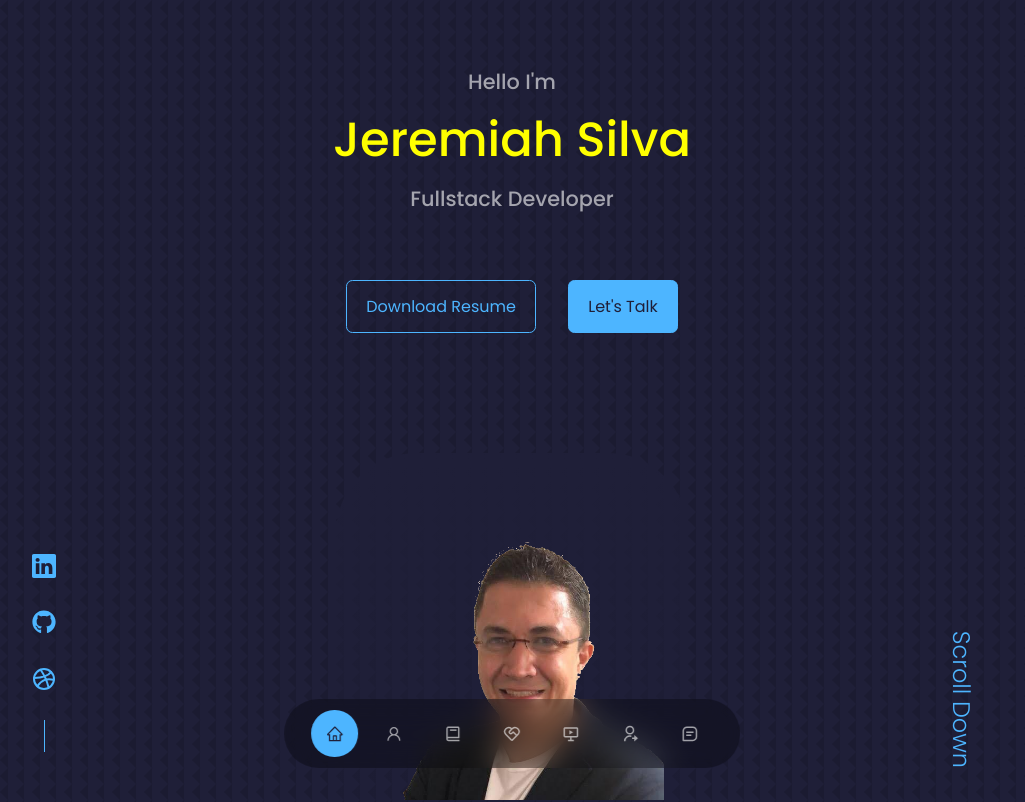
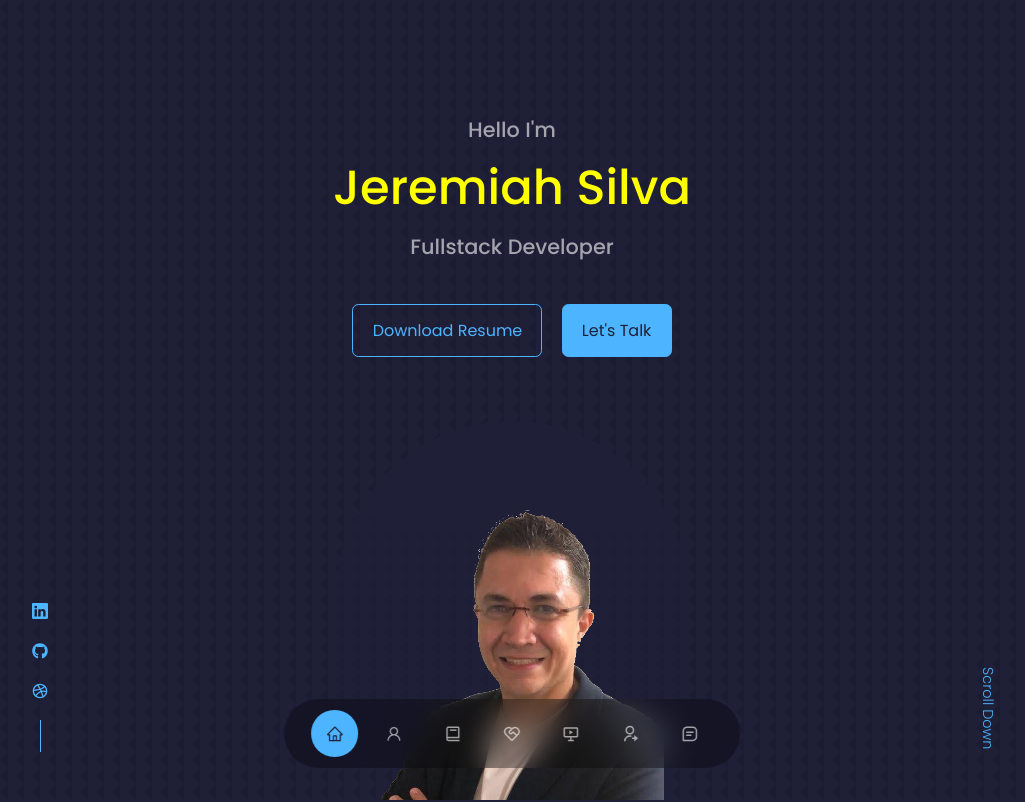
Before and after one commit to Jeremiah-Silva/jeremiah--portfolio, a React (Create React App) app: page / in a window 1280 px wide. Shown: the top 802 px of the page, without its empty margins (128-1153 px from the left). Built offline with nearby package versions, Linux system fonts and the light colour scheme.

Commit message:
Edited File

```diff
--- a/src/components/header/header.css
+++ b/src/components/header/header.css
@@ -1,6 +1,6 @@
 header {
     height: 100vh;
-    padding-top: 4rem;
+    padding-top: 7rem;
     overflow: hidden;
 }
 
@@ -12,9 +12,9 @@ header {
 
 /* ================ CTA ================ */
 .cta {
-    margin-top: 4rem;
+    margin-top: 2.5rem;
     display: flex;
-    gap: 2rem;
+    gap: 1.2rem;
     justify-content: center;
 }
 
@@ -23,11 +23,10 @@ header {
     display: flex;
     flex-direction: column;
     align-items: center;
-    gap: 1rem;
+    gap: 0.8rem;
     position: absolute;
     left: 0;
     bottom: 3rem;
-    font-size:1.5rem;
 
 }
 
@@ -45,8 +44,8 @@ header {
     height: 30rem;
     position: absolute;
     left: calc(50% - 11rem);
-    margin-top: 7.5rem;
-    border-radius: 5rem 5rem 0 0;
+    margin-top: 4rem;
+    border-radius: 12rem 12rem 0 0;
     overflow: hidden;
     padding: 5rem 1.5rem 1.5rem 1.5rem;
 }
@@ -58,19 +57,19 @@ header {
     bottom: 5rem;
     transform: rotate(90deg);
     font-weight: 300;
-    font-size: 1.5rem;
+    font-size: 0.9rem;
 }
 /*
-/* ================ MEDIA QUERIES (MEDIUM DEVICES) ================
+/* ================ MEDIA QUERIES (MEDIUM DEVICES) ================ */
 @media screen and (max-width: 1024px) {
     header {
-        height: 50%;
+        height: 68vh;
     }
 }
-/* ================ MEDIA QUERIES (SMALL DEVICES) ================
+/* ================ MEDIA QUERIES (SMALL DEVICES) ================ */
 @media screen and (max-width: 600px) {
     header {
-        height: 65%;
+        height: 100vh;
     }
 
     .header__socials,
@@ -78,4 +77,3 @@ header {
         display: none;
     }
 }
-*/
```
